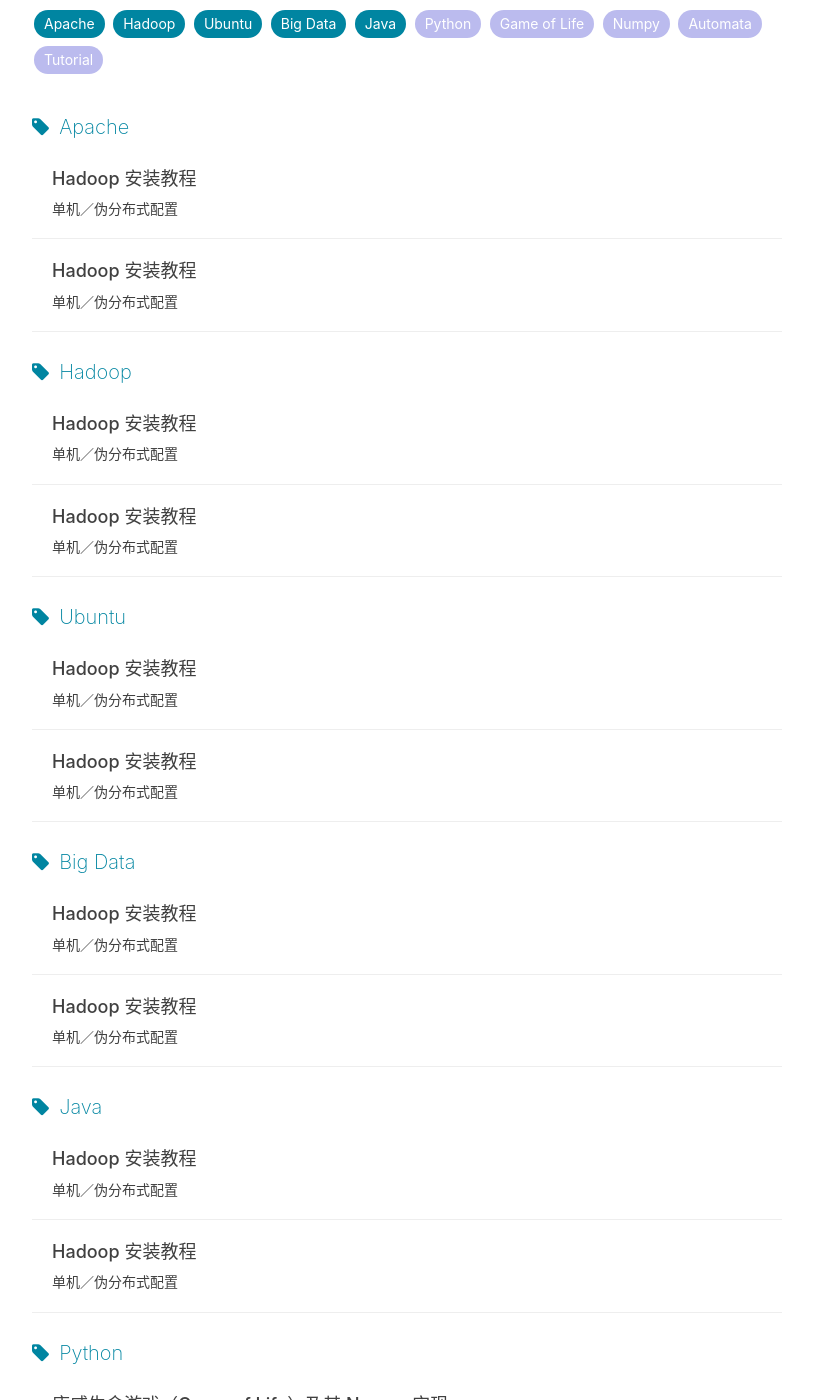
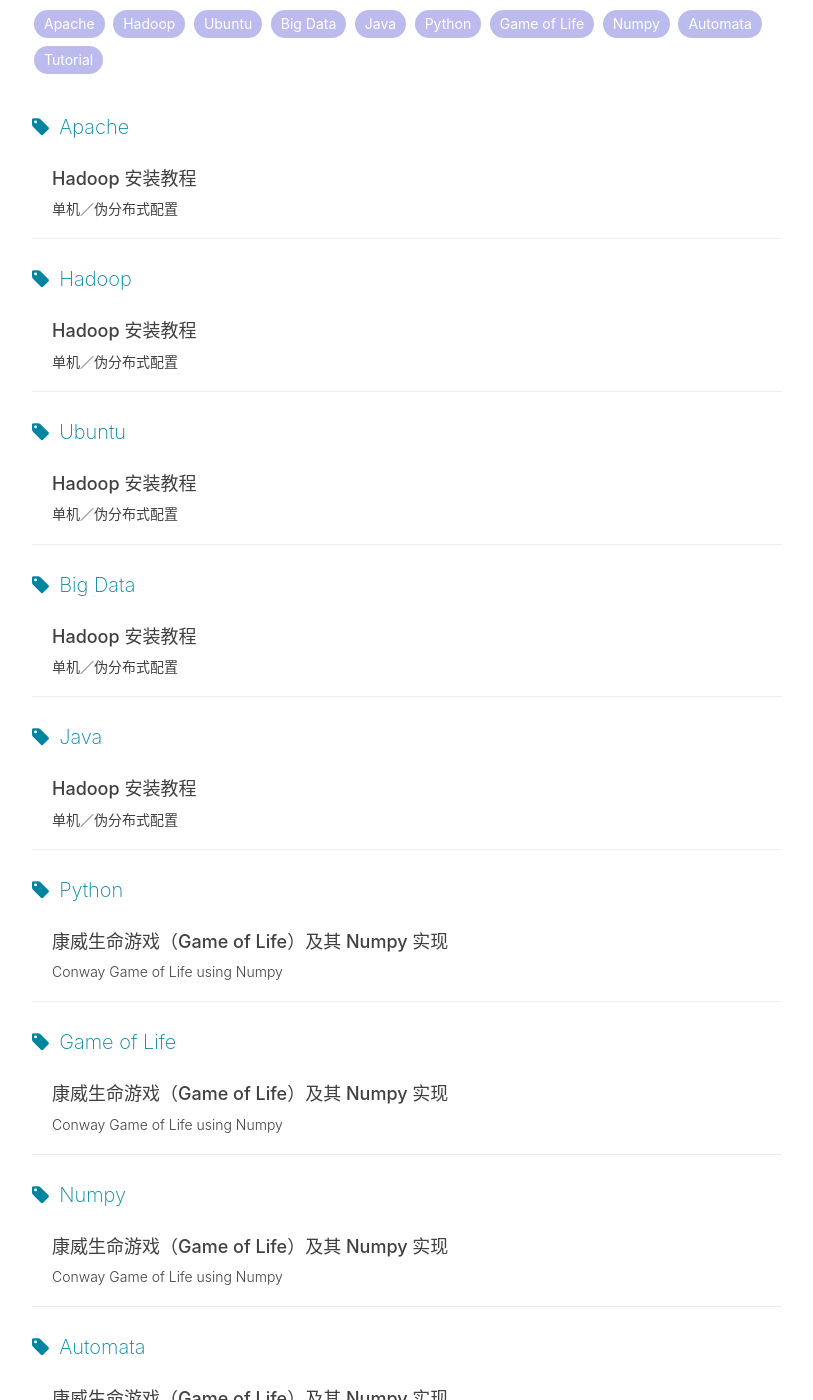
Before and after one commit to haojunsui/haojunsui.github.io, a Jekyll site: the page built from tags.html, in a window 1280 px wide and 1400 px high, scrolled down 258 px. Shown: the whole window, without its empty margins (233-1046 px from the left). Built offline with Jekyll 4.4.1, drawn with Linux system fonts in a browser that asks for light colours; nearby versions of some CDN libraries; comment, search, counter and statistics services are not loaded.

Commit message:
mei hua schut

```diff
--- a/_posts/2016-06-20-ha.markdown
+++ b/_posts/2016-06-20-ha.markdown
@@ -1,10 +1,10 @@
 ---
 layout:     post
-title:      "Hadoop 安装教程"
-subtitle:   "单机／伪分布式配置"
-date:       2016-06-20 03:00:00
+title:      "康威生命游戏（Game of Life）及其 Numpy 实现"
+subtitle:   "Conway\' Game of Life using Numpy"
+date:       2016-06-22 17:02:00
 author:     "Haojun"
-header-img: "img/in-post/hadoop-single/header.jpg"
+header-img: "img/in-post/game-of-life/header.jpg"
 tags:
     - Apache
     - Hadoop
```
